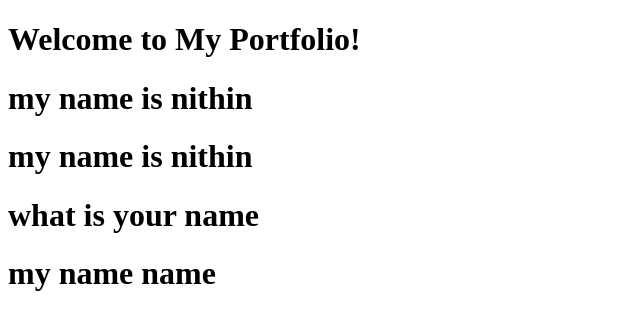
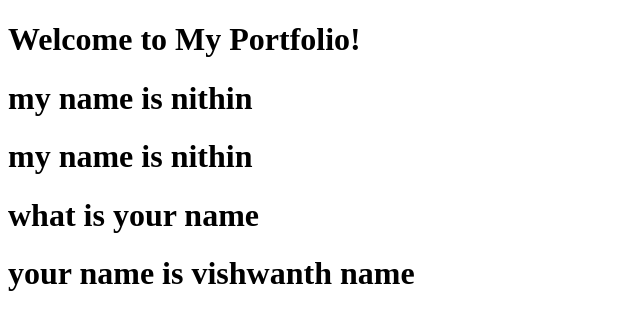
Before and after one commit to nithin282004/sample-pipeline, a plain HTML site: page index.html in a window 1280 px wide. Shown: the whole page, without its empty margins (0-640 px from the left). Drawn offline with Linux system fonts and the light colour scheme.

Commit message:
Update index.html
Signed-off-by: Nithin Aparadapu <117006898+nithin282004@users.noreply.github.com>

```diff
--- a/index.html
+++ b/index.html
@@ -8,7 +8,7 @@
     <h1>my name is nithin</h1>
     <h1>my name is nithin</h1>
     <h1>what is your name</h1>
-    <h1>my name  name</h1>
+    <h1>your name  is vishwanth name</h1>
 
 </body>
 </html>
```
